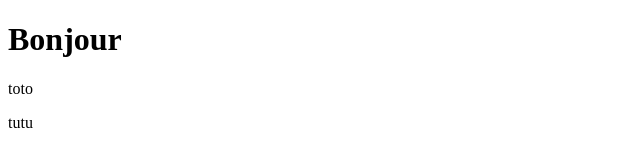
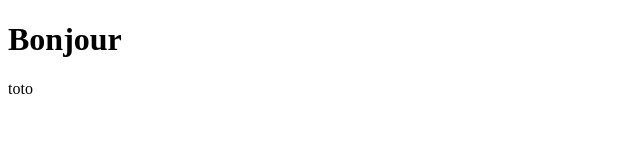
Before and after one commit to 34baptiste/tuto-github, a plain HTML site: page index.html in a window 1280 px wide. Shown: the full height of the page, 0-640 px from the left. Drawn offline with Linux system fonts and the light colour scheme.

Commit message:
rgrgrgrgr

```diff
--- a/index.html
+++ b/index.html
@@ -8,6 +8,5 @@
 <body>
     <h1>Bonjour</h1>
     <p>toto</p>
-    <p>tutu</p>
 </body>
 </html>
```
